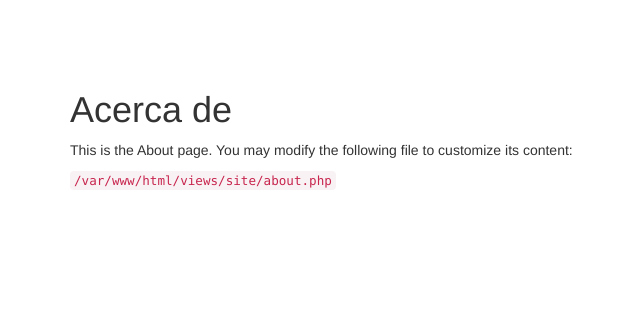
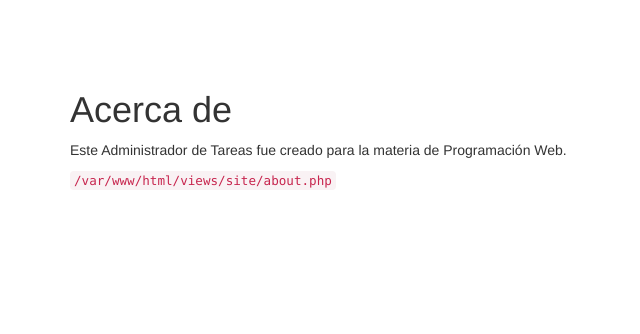
Before and after one commit to cesartejeda/ProyectoFinal, a Yii app: template MiAplicacion/views/site/about.php in a window 1280 px wide. Shown: the top 334 px of the page, without its empty margins (0-640 px from the left). Run offline with PHP 8.4 and a stand-in for Yii, Linux system fonts and the light colour scheme; the template is opened without the code that fills it, so the values that code supplies are empty; some libraries are stand-ins or nearby versions.

Commit message:
Edicion 20

```diff
--- a/MiAplicacion/views/site/about.php
+++ b/MiAplicacion/views/site/about.php
@@ -11,7 +11,8 @@ $this->params['breadcrumbs'][] = $this->title;
     <h1><?= Html::encode($this->title) ?></h1>
 
     <p>
-        This is the About page. You may modify the following file to customize its content:
+        Este Administrador de Tareas fue creado para la materia de Programación Web.
+
     </p>
 
     <code><?= __FILE__ ?></code>
```
